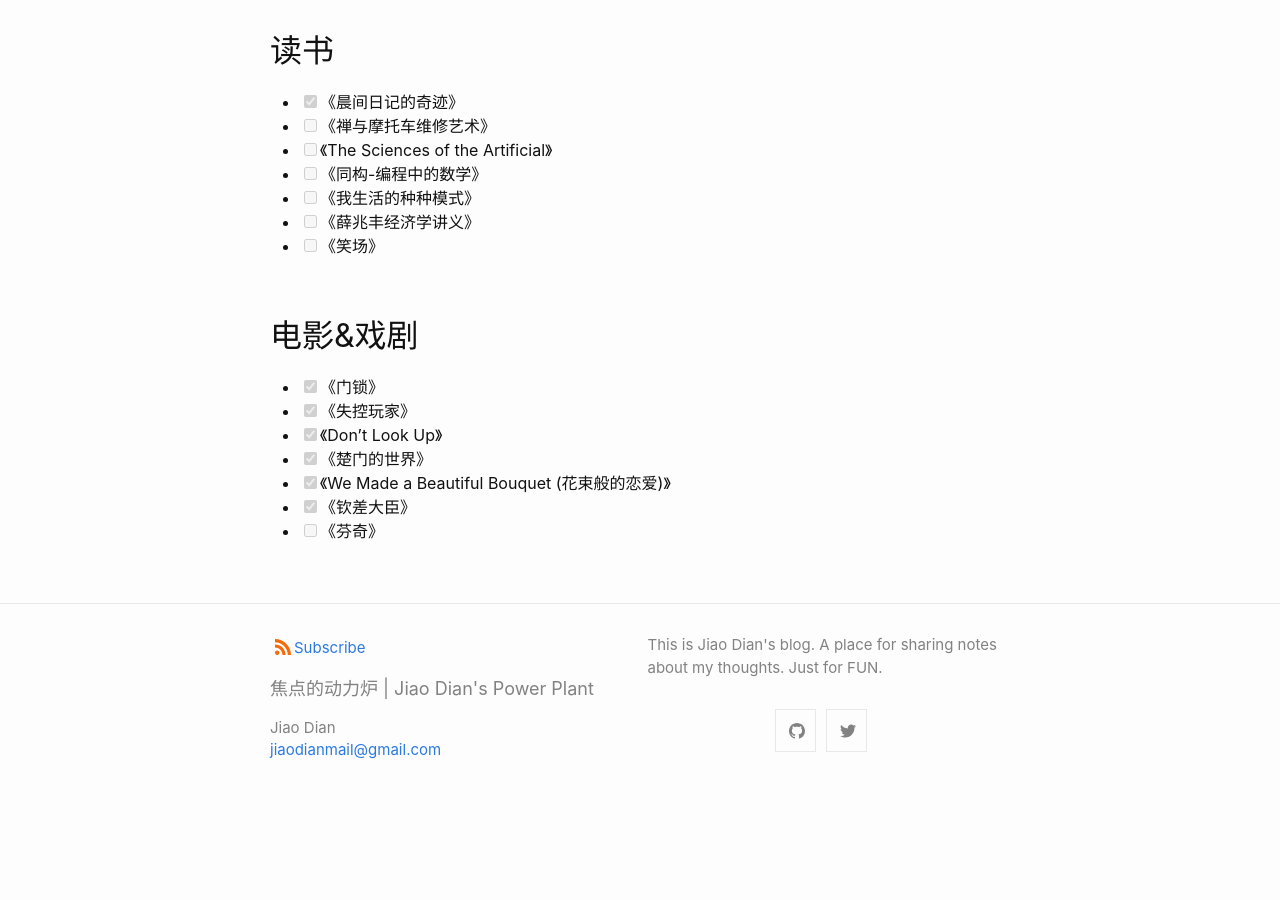
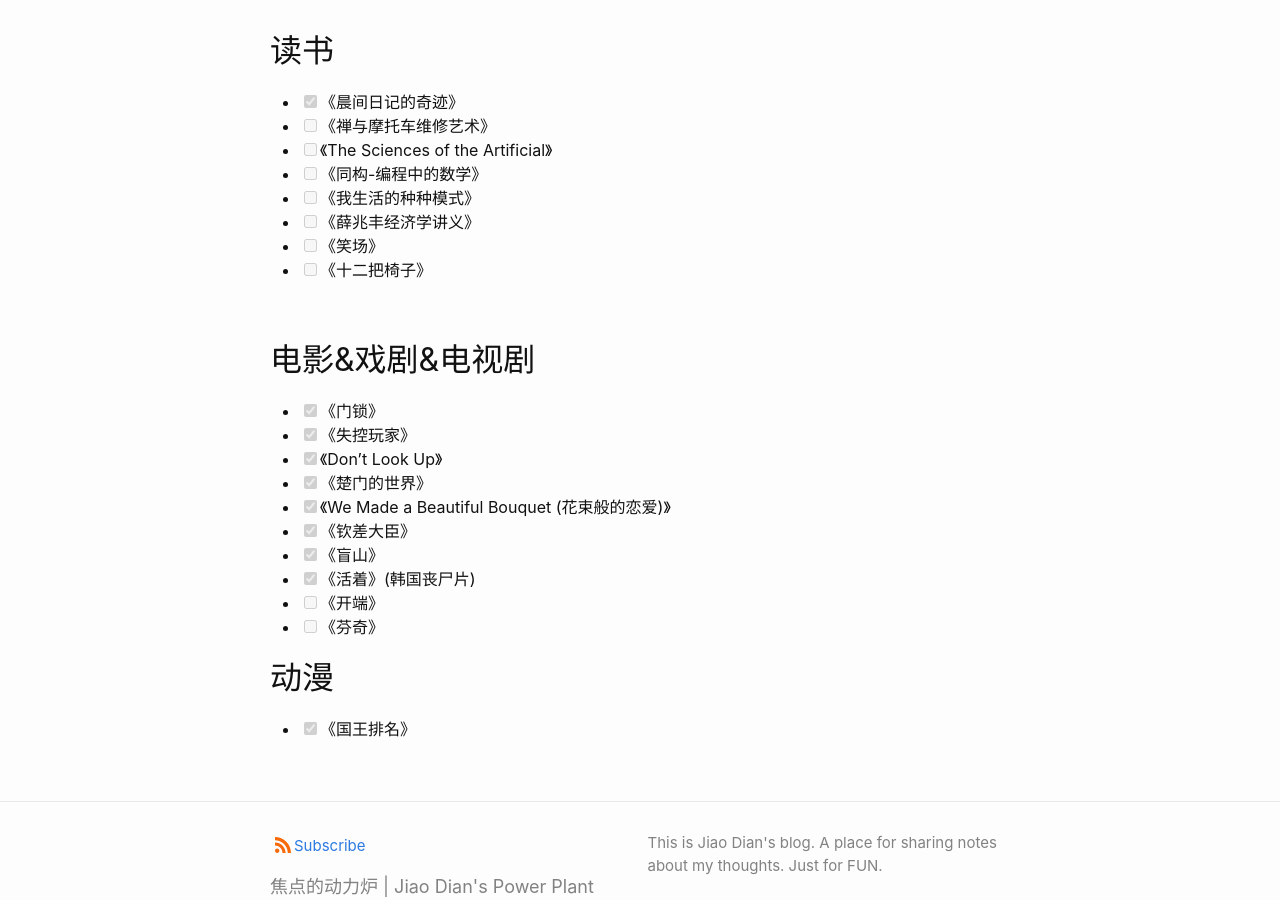
Before and after one commit to dianjiaogit/dianjiaogit.github.io, a Jekyll site: the page built from todo.md, in a window 1280 px wide and 900 px high, scrolled down 901 px. Built offline with Jekyll 4.4.1, drawn with Linux system fonts in a browser that asks for light colours; before the commit the page ends 1723 px from its top, so only the background shows below that.

Commit message:
Update todo.md

```diff
--- a/todo.md
+++ b/todo.md
@@ -39,14 +39,21 @@ permalink: /todo/
 - [ ] 《我生活的种种模式》
 - [ ] 《薛兆丰经济学讲义》
 - [ ] 《笑场》
+- [ ] 《十二把椅子》
 
 <br>
 
-## 电影&戏剧
+## 电影&戏剧&电视剧
 - [x] 《门锁》
 - [x] 《失控玩家》
 - [x] 《Don't Look Up》
 - [x] 《楚门的世界》
 - [x] 《We Made a Beautiful Bouquet (花束般的恋爱)》
 - [x] 《钦差大臣》
+- [x] 《盲山》
+- [x] 《活着》(韩国丧尸片)
+- [ ] 《开端》
 - [ ] 《芬奇》
+
+## 动漫
+- [x] 《国王排名》
```
